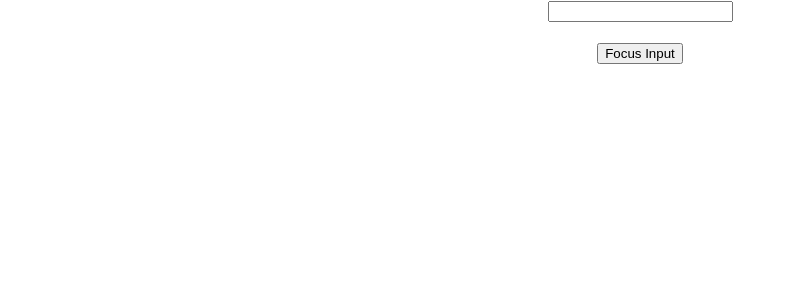
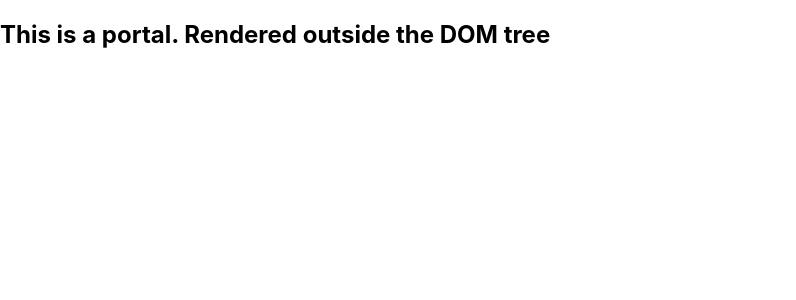
Before and after one commit to MichaelMurithi/react_playground, a React (Create React App) app in the folder concepts_intro/basics/: page / in a window 1280 px wide. Shown: the top 300 px of the page, without its empty margins (0-796 px from the left). Built offline with nearby package versions, Linux system fonts and the light colour scheme.

Commit message:
Immplemented react portals

```diff
--- a/concepts_intro/basics/public/index.html
+++ b/concepts_intro/basics/public/index.html
@@ -29,6 +29,7 @@
   <body>
     <noscript>You need to enable JavaScript to run this app.</noscript>
     <div id="root"></div>
+    <div id="modal-root"></div>
     <!--
       This HTML file is a template.
       If you open it directly in the browser, you will see an empty page.
--- a/concepts_intro/basics/src/App.js
+++ b/concepts_intro/basics/src/App.js
@@ -19,11 +19,12 @@ import MemoComponent from "./components/MemoComponent";
 import RefsPractice from "./components/RefsPrac";
 import FocusInput from "./components/FocusInput";
 import FRParent from "./components/FRParent";
+import Modal from "./components/Modal";
 
 function App() {
   return (
     <div className="App">
-      <FRParent />
+      <Modal />
     </div>
   );
 }
--- /dev/null
+++ b/concepts_intro/basics/src/components/Modal.js
@@ -0,0 +1,13 @@
+import React from "react";
+import ReactDOM from "react-dom";
+
+function Modal() {
+  return ReactDOM.createPortal(
+    <div>
+      <h2>This is a portal. Rendered outside the DOM tree</h2>
+    </div>,
+    document.getElementById("modal-root")
+  );
+}
+
+export default Modal;
```
